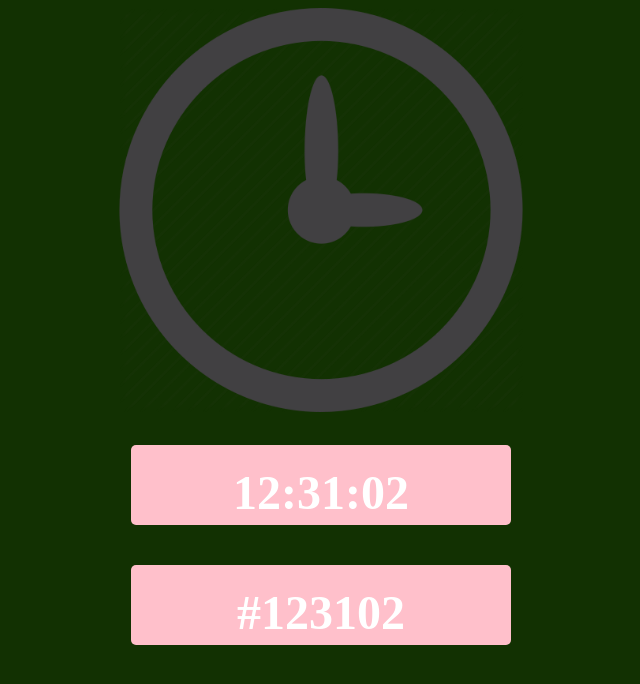
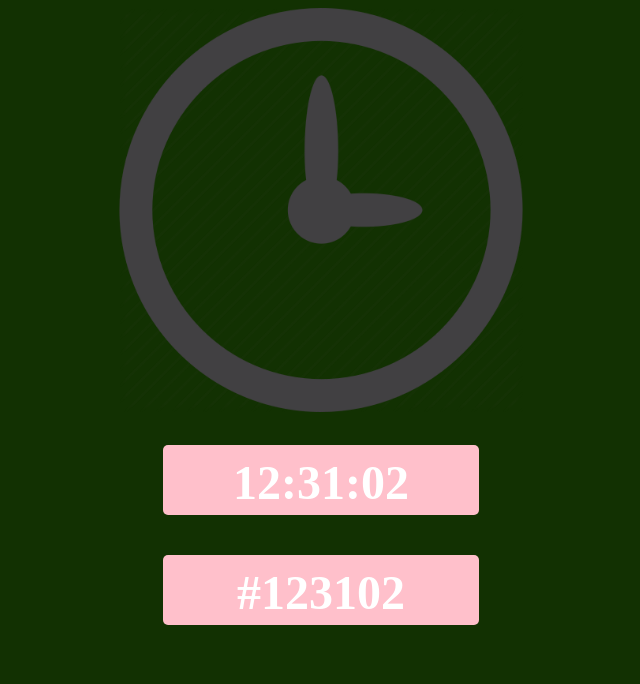
Before and after one commit to JesseSoldat/Clock-Work-Possibly-Orange-, a plain HTML site: page index.html in a window 1280 px wide. Shown: the whole page, without its empty margins (319-959 px from the left). Drawn offline with Linux system fonts and the light colour scheme.

Commit message:
added a zero before the hours for hex

```diff
--- a/css/main.css
+++ b/css/main.css
@@ -13,8 +13,8 @@
 .timeBox {
   /*background-image: url(clock.png);*/
   background-color: pink;
-  width: 30%;
-  height: 80px;
+  width: 25%;
+  height: 70px;
   margin: 0 auto;
   margin-bottom: 40px;
   border-radius: 5px;
@@ -23,5 +23,5 @@
 .clock, .hexClock{
 font-size: 3em;
 text-align: center;
-padding-top: 20px;
+padding-top: 10px;
 }
--- a/main.js
+++ b/main.js
@@ -31,6 +31,9 @@ function hexColor(){
   var hexHours = hexTime.getHours();
   var hexMinutes = hexTime.getMinutes();
   var hexSeconds = hexTime.getSeconds();
+  if (hexHours < 10) {
+    hexHours = '0'+hexHours;
+  }
 
   if (hexMinutes < 10) {
     hexMinutes = '0'+hexMinutes;
```
